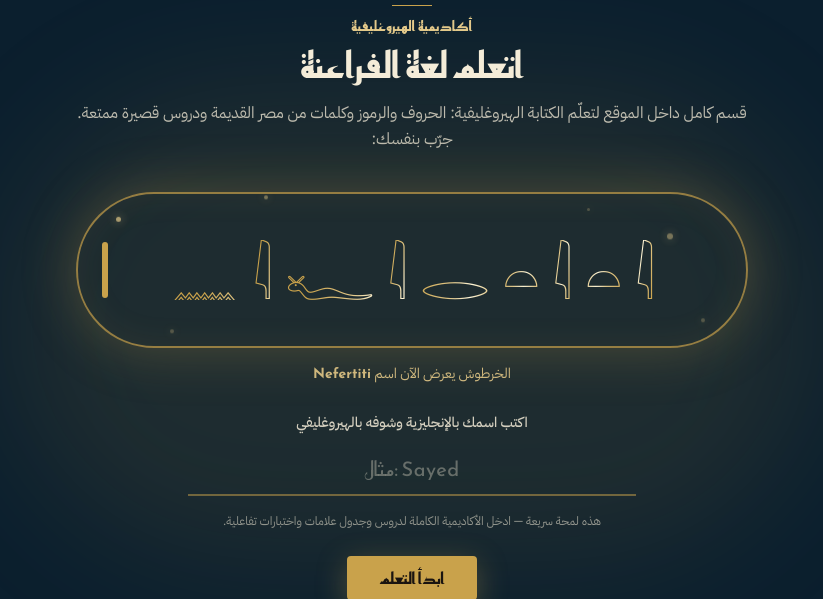
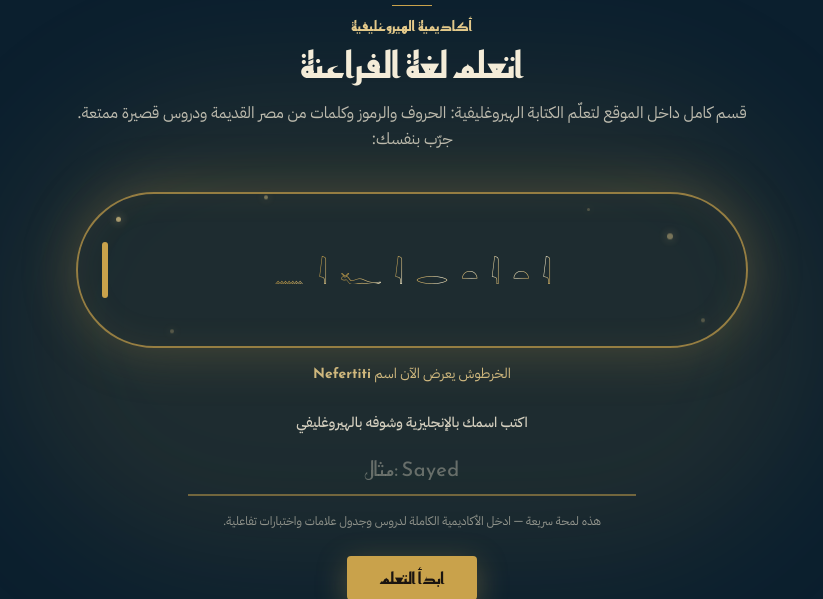
Before and after one commit to sayedelshazly/Masr-Rayh_Gay, a Laravel app: page / in a window 1280 px wide. Shown: the part 3619-4218 px from the top of the page, without its empty margins (228-1051 px from the left). Run offline with Laravel 12, Linux system fonts and the light colour scheme; data comes from the database, SQL or seed files in the repository; style sheets or scripts are compiled from the project's sources; some libraries are stand-ins or nearby versions.

Commit message:
Cartouche glyphs never wrap: size scales down with letter count to stay on one line

```diff
--- a/resources/js/Pages/Home.jsx
+++ b/resources/js/Pages/Home.jsx
@@ -365,6 +365,11 @@ function AcademyTeaser() {
     const shownName = isDemo ? CARTOUCHE_SAMPLES[sampleIndex] : name.trim();
     const glyphChars = useMemo(() => Array.from(toHieroglyphs(shownName)), [shownName]);
 
+    // One row, always: the more glyphs a name has, the smaller they
+    // are carved — the line never wraps inside the cartouche.
+    const glyphCount = Math.max(glyphChars.length, 1);
+    const glyphSize = `clamp(0.95rem, ${(88 / glyphCount).toFixed(2)}vw, ${Math.min(3.75, 30 / glyphCount).toFixed(2)}rem)`;
+
     return (
         <section id="academy" className="relative scroll-mt-32 overflow-hidden bg-nile-950">
             {/* ambient temple glow */}
@@ -400,13 +405,13 @@ function AcademyTeaser() {
                     <div className="relative rounded-[2.5rem] border-2 border-gold-500/70 px-5 py-7 shadow-[0_0_55px_rgba(201,162,75,0.28),inset_0_0_35px_rgba(201,162,75,0.08)] sm:rounded-[999px] sm:px-12 sm:py-9">
                         {/* the cartouche's end bar */}
                         <span aria-hidden="true" className="absolute end-3 top-1/2 h-10 w-1.5 -translate-y-1/2 rounded bg-gold-500 sm:end-6 sm:h-14" />
-                        <div aria-live="polite" className="flex min-h-16 flex-wrap items-center justify-center gap-x-1 px-2 sm:min-h-20 sm:gap-x-1.5" dir="ltr">
+                        <div aria-live="polite" className="flex min-h-16 flex-nowrap items-center justify-center gap-x-1 px-2 sm:min-h-20 sm:gap-x-1.5" dir="ltr">
                             {glyphChars.length > 0 ? (
                                 glyphChars.map((glyph, index) => (
                                     <span
                                         key={`${shownName}-${index}`}
-                                        className="animate-glyph-in font-glyph text-gold-shine text-[clamp(2.1rem,10vw,3.75rem)] leading-none"
-                                        style={{ animationDelay: `${index * 95}ms` }}
+                                        className="animate-glyph-in font-glyph text-gold-shine leading-none"
+                                        style={{ animationDelay: `${index * 95}ms`, fontSize: glyphSize }}
                                     >
                                         {glyph}
                                     </span>
```
